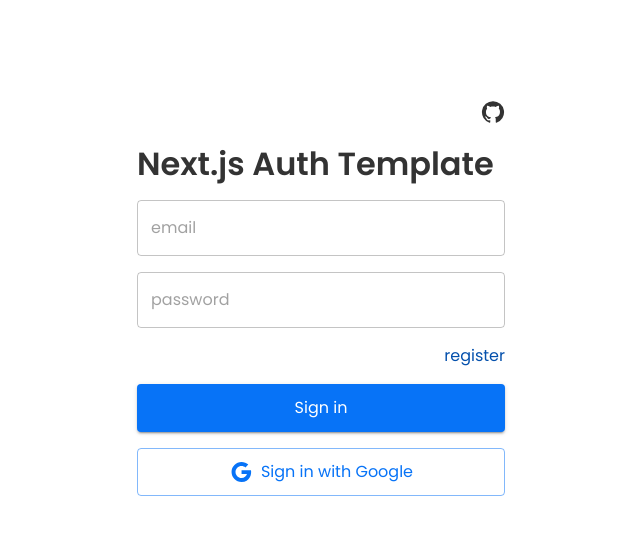
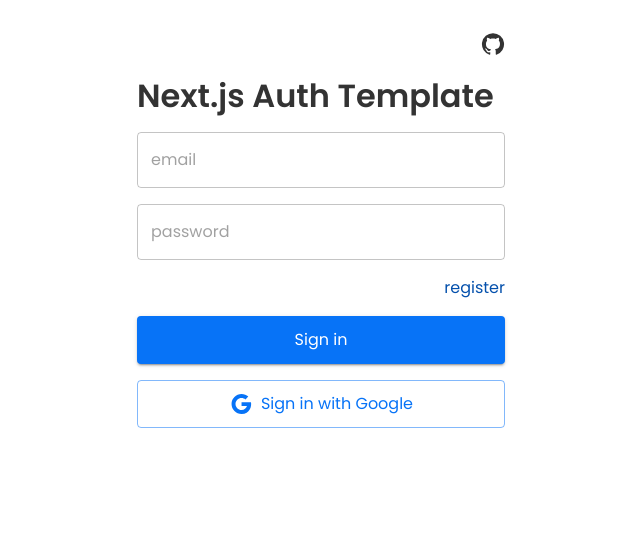
Before and after one commit to Dannyisadog/nextjs-authentication-template, a Next.js app: page /signin in a window 1280 px wide. Shown: the top 534 px of the page, without its empty margins (319-959 px from the left). Built offline with nearby package versions, Linux system fonts and the light colour scheme; no server answers.

Commit message:
feat(layout): adjust layout padding y

```diff
--- a/src/app/layout.tsx
+++ b/src/app/layout.tsx
@@ -33,7 +33,7 @@ export default function RootLayout({
               maxWidth: 400,
               margin: "auto",
               px: 2,
-              pt: "100px",
+              py: 4,
             }}
             justifyContent="center"
           >
```
